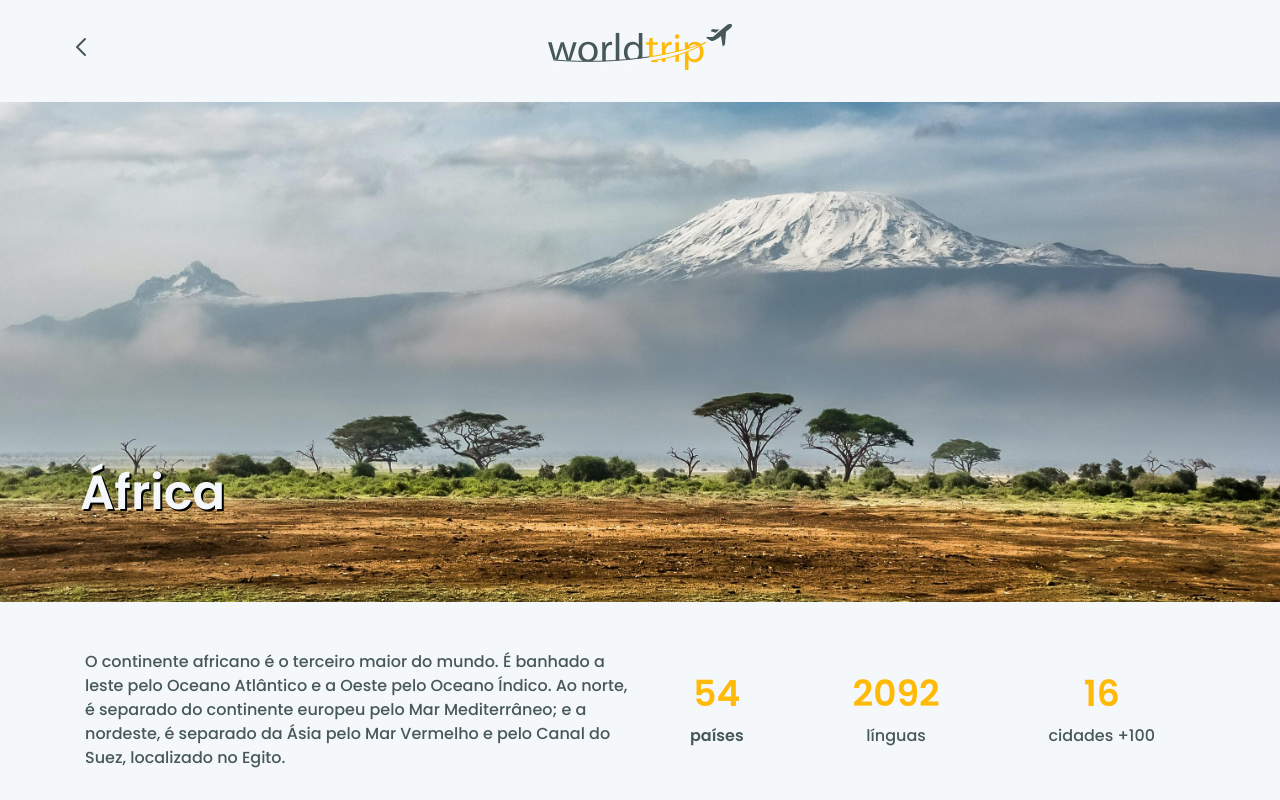
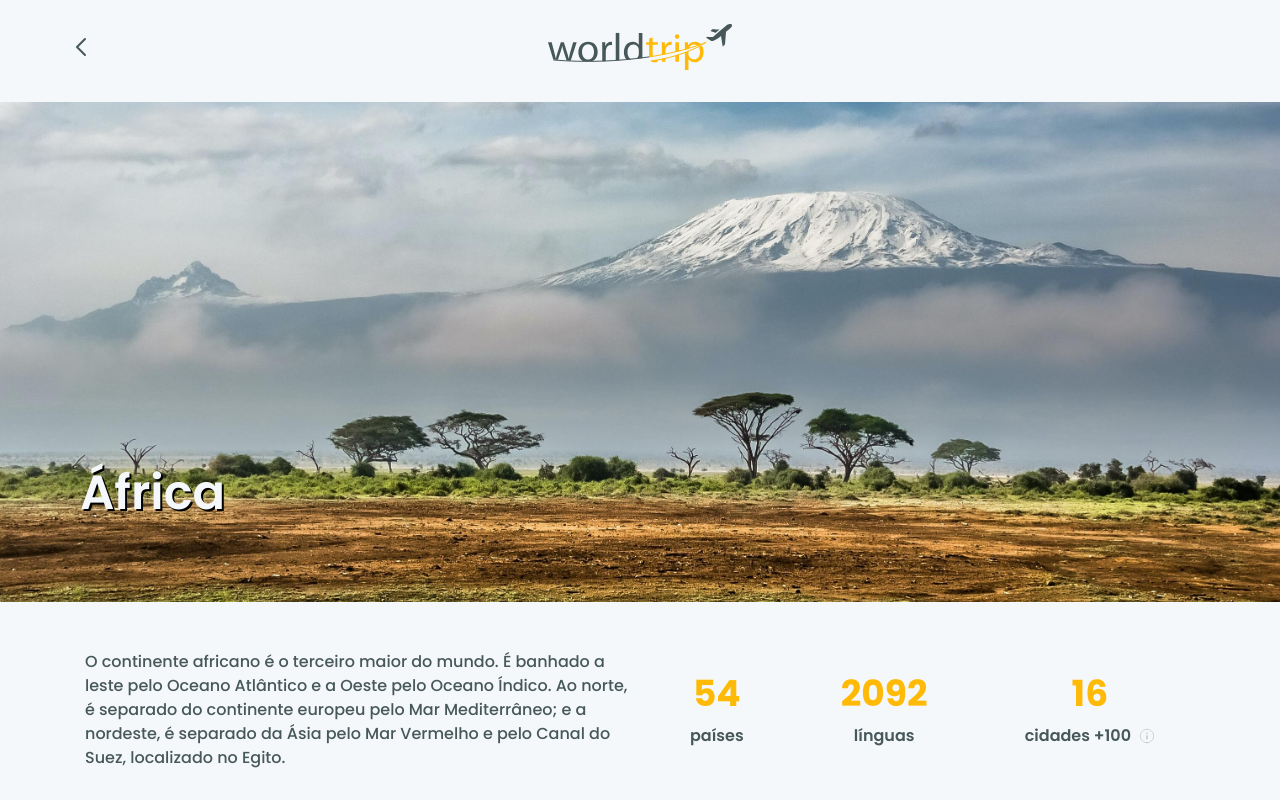
Before and after one commit to hiagoLF/worldtrip, a Next.js app: page /continents/africa in a window 1280 px wide. Shown: the top 800 px of the page. Built offline with nearby package versions, Linux system fonts and the light colour scheme.

Commit message:
total cities information

```diff
--- a/src/components/Details/index.tsx
+++ b/src/components/Details/index.tsx
@@ -5,8 +5,10 @@ import {
   VStack,
   Heading,
   Box,
+  Icon,
+  Image,
 } from "@chakra-ui/react";
-import React from "react";
+import { Tooltip } from "@chakra-ui/react";
 
 // import { Container } from './styles';
 
@@ -14,6 +16,7 @@ interface ContinentNumbers {
   countries: number;
   idioms: number;
   cities: number;
+  allCities: number;
 }
 
 interface DetailsProps {
@@ -23,30 +26,29 @@ interface DetailsProps {
 
 const Details: React.FC<DetailsProps> = ({ text, numbers }) => {
   return (
-    <Box maxW={1150} py='10'>
+    <Box maxW={1150} py="10">
       <SimpleGrid px="5" minChildWidth={350} gap="5">
         <Text fontWeight="regular">{text}</Text>
 
         <HStack justifyContent={"space-between"} px={"10"}>
           <VStack>
-            <Heading fontWeight="semibold" color={"yellow.500"}>
-              {numbers.countries}
-            </Heading>
+            <Heading color={"yellow.500"}>{numbers.countries}</Heading>
             <Text fontWeight="semibold">países</Text>
           </VStack>
 
           <VStack>
-            <Heading fontWeight="semibold" color={"yellow.500"}>
-              {numbers.idioms}
-            </Heading>
-            <Text>línguas</Text>
+            <Heading color={"yellow.500"}>{numbers.idioms}</Heading>
+            <Text fontWeight="semibold">línguas</Text>
           </VStack>
 
           <VStack>
-            <Heading fontWeight="semibold" color={"yellow.500"}>
-              {numbers.cities}
-            </Heading>
-            <Text>cidades +100</Text>
+            <Heading color={"yellow.500"}>{numbers.cities}</Heading>
+            <HStack>
+              <Text fontWeight="semibold">cidades +100</Text>
+              <Tooltip label={`${numbers.allCities} cidades ao todo`}>
+                <Image src="/icons/info.svg" alt="info" width={4} />
+              </Tooltip>
+            </HStack>
           </VStack>
         </HStack>
       </SimpleGrid>
--- a/src/data/continents.json
+++ b/src/data/continents.json
@@ -7,7 +7,8 @@
       "numbers": {
         "countries": 50,
         "idioms": 60,
-        "cities": 27
+        "cities": 27,
+        "allCities": 10.563
       },
       "mainCities": [
         {
@@ -49,7 +50,8 @@
       "numbers": {
         "countries": 50,
         "idioms": 2.301,
-        "cities": 30
+        "cities": 30,
+        "allCities": 10.563
       },
       "mainCities": [
         {
@@ -91,7 +93,8 @@
       "numbers": {
         "countries": 54,
         "idioms": 2092,
-        "cities": 16
+        "cities": 16,
+        "allCities": 10.563
       },
       "mainCities": [
         {
@@ -133,7 +136,8 @@
       "numbers": {
         "countries": 14,
         "idioms": 820,
-        "cities": 10
+        "cities": 10,
+        "allCities": 10.563
       },
       "mainCities": [
         {
@@ -175,7 +179,8 @@
       "numbers": {
         "countries": 36,
         "idioms": 1.061,
-        "cities": 25
+        "cities": 25,
+        "allCities": 10.563
       },
       "mainCities": [
         {
--- a/src/pages/continents/[continent].tsx
+++ b/src/pages/continents/[continent].tsx
@@ -11,6 +11,7 @@ interface ContinentNumbers {
   countries: number;
   idioms: number;
   cities: number;
+  allCities: number;
 }
 
 interface City {
```
Also changed, not shown: public/icons/info.svg (added).
